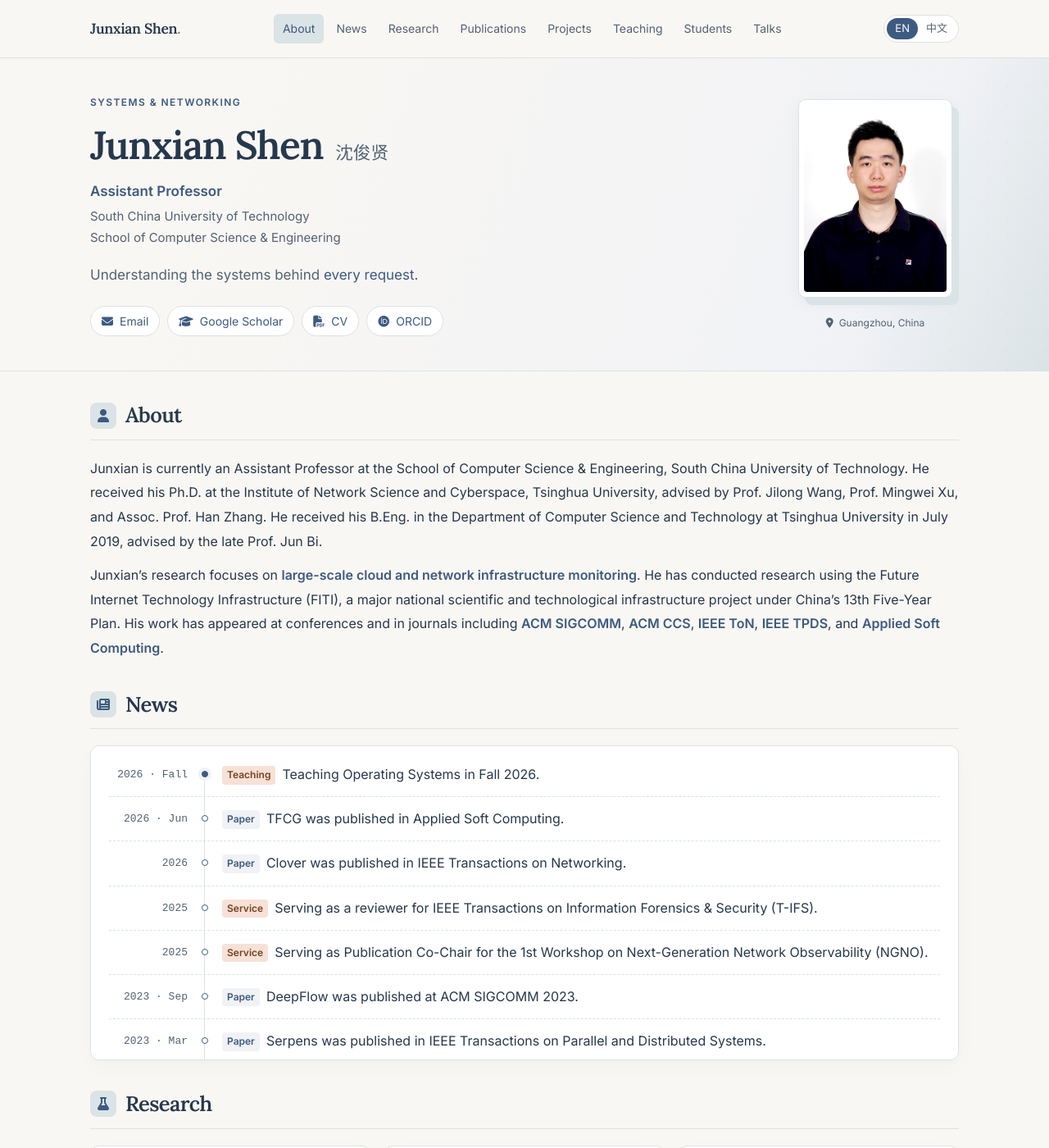
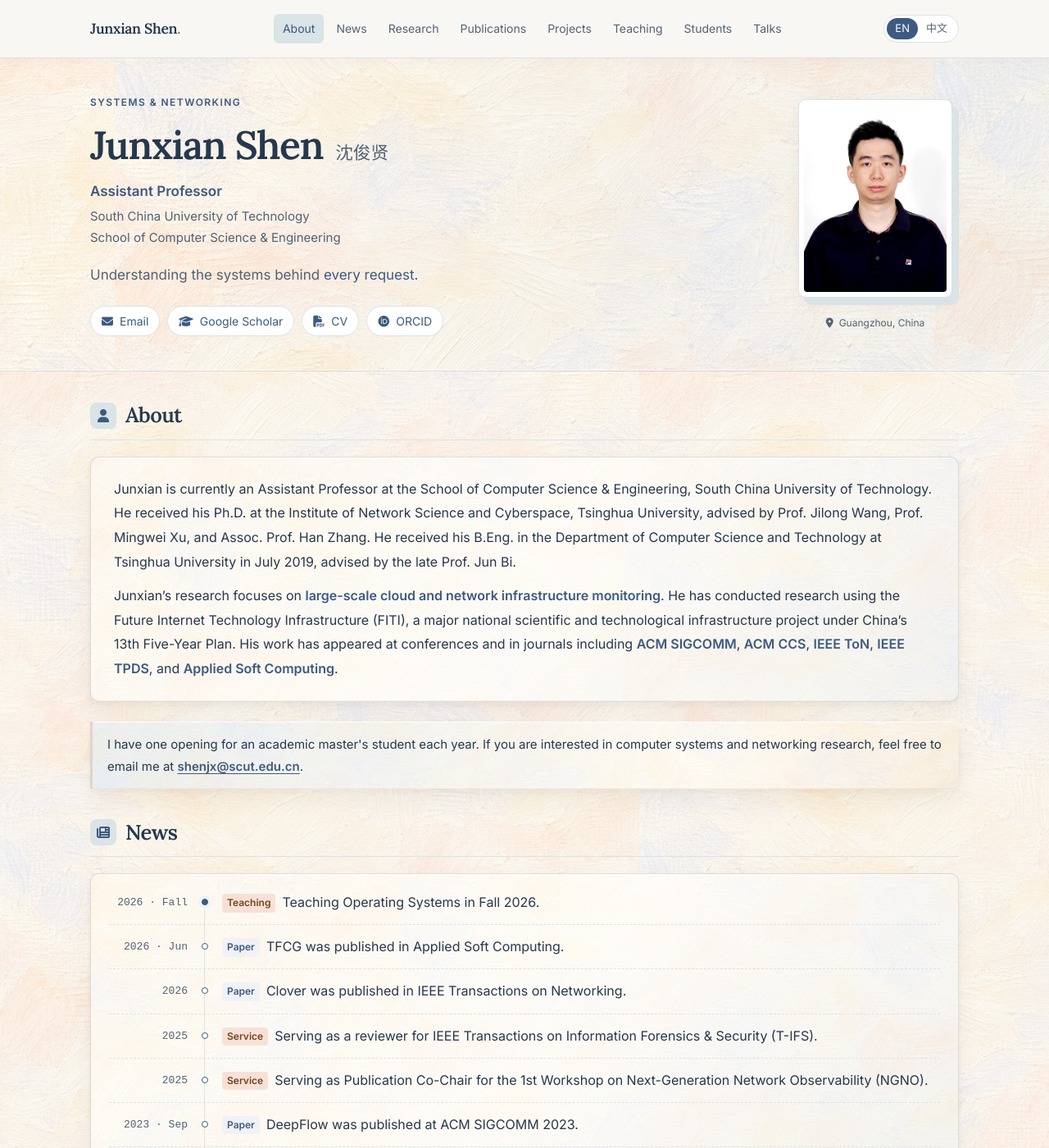
Before and after one commit to Junxian-Shen/Junxian-Shen.github.io, a Jekyll site: the page built from _pages/about.md, in a window 1280 px wide and 1400 px high. Shown: the whole window at 82% size. Built offline with Jekyll 4.4.1, drawn with Linux system fonts in a browser that asks for light colours; some of the changed text lies outside the part shown.

Commit message:
Update students, recruitment contact, teaching term, and oil-painted backgrounds

```diff
--- a/_config.yml
+++ b/_config.yml
@@ -28,7 +28,7 @@ author:
   location         : "Guangzhou, Guangdong,China"
   employer         : "South China University of Technology"
   uri              : # URL
-  email            : "shenjx22@mails.tsinghua.edu.cn"
+  email            : "shenjx@scut.edu.cn"
 
   # Academic websites
   arxiv            : # URL - Update with the correct link to your profile
--- a/_data/home.yml
+++ b/_data/home.yml
@@ -11,6 +11,8 @@ cv: "/files/CV_EN.pdf"
 cv_zh: "/files/CV_ZH.pdf"
 eyebrow: "Systems & Networking"
 eyebrow_zh: "计算机系统与网络"
+recruitment: "I have one opening for an academic master's student each year. If you are interested in computer systems and networking research, feel free to email me at"
+recruitment_zh: "我每年有 1 个学术型硕士研究生招生名额。欢迎对计算机系统与网络研究感兴趣的同学通过邮件联系我："
 
 # 用 **加粗**、*斜体*；每个 biography 条目是一段。
 headline: "Understanding the systems behind *every request.*"
--- a/_data/students.yml
+++ b/_data/students.yml
@@ -4,3 +4,8 @@
   initials: "YT"
   stage: "Year 1 Master"
   stage_zh: "硕士一年级"
+- name: "Huiyi Qiu"
+  name_zh: "邱慧仪"
+  initials: "HQ"
+  stage: "Year 4 Undergraduate"
+  stage_zh: "本科四年级"
--- a/_data/teaching.yml
+++ b/_data/teaching.yml
@@ -6,5 +6,5 @@
 
 - title: "High-Level Programming in C++ (I)"
   title_zh: "高级语言程序设计 C++（一）"
-  term: "2025"
-  term_zh: "2025 年"
+  term: "Fall 2025"
+  term_zh: "2025 年秋季学期"
--- a/_includes/home-content.html
+++ b/_includes/home-content.html
@@ -47,6 +47,9 @@
   <section class="about-section shell" aria-labelledby="bio-title">
     <header class="section-heading"><div><i class="icon icon-user" aria-hidden="true"></i><h2 id="bio-title">{{ ui.about }}</h2></div></header>
     <div class="about-copy">{% for paragraph in biography %}<div class="intro-bio">{{ paragraph | markdownify }}</div>{% endfor %}</div>
+    {% assign recruitment = home.recruitment %}
+    {% if lang == 'zh' %}{% assign recruitment = home.recruitment_zh | default: home.recruitment %}{% endif %}
+    {% if recruitment and recruitment != '' %}<p class="recruitment-note">{{ recruitment | escape }} {% if site.author.email and site.author.email != '' %}<a href="mailto:{{ site.author.email | escape }}">{{ site.author.email | escape }}</a>{% if lang == 'zh' %}。{% else %}.{% endif %}{% endif %}</p>{% endif %}
   </section>
 
   <section class="news-section shell" id="news" aria-labelledby="news-title">
--- a/_sass/_home.scss
+++ b/_sass/_home.scss
@@ -1,4 +1,5 @@
 /* Single-page academic profile. Fonts and icons are served locally. */
+$canvas-texture: url("../../images/ivory-oil-canvas.jpg");
 :root {
   --sans: "Profile Inter", -apple-system, BlinkMacSystemFont, "Segoe UI", "PingFang SC", "Microsoft YaHei", sans-serif;
   --serif: "Profile Lora", Georgia, serif;
@@ -8,7 +9,7 @@
 }
 * { box-sizing: border-box; }
 html { font-size: 16px; scroll-behavior: smooth; scroll-padding-top: 6rem; }
-body { margin: 0; color: var(--ink); background: var(--paper); font-family: var(--sans); line-height: 1.7; -webkit-font-smoothing: antialiased; }
+body { margin: 0; color: var(--ink); background: var(--paper); background-image: linear-gradient(rgba(249,247,243,.28), rgba(249,247,243,.28)), $canvas-texture; background-size: auto, 780px auto; font-family: var(--sans); line-height: 1.7; -webkit-font-smoothing: antialiased; }
 a { color: inherit; text-underline-offset: .2em; }
 img { display: block; max-width: 100%; height: auto; }
 figure, p, h1, h2, h3, h4 { margin: 0; }
@@ -38,7 +39,7 @@ figure, p, h1, h2, h3, h4 { margin: 0; }
 .text-link:hover { text-decoration: underline; }
 
 /* Transparent-looking navigation and a small language capsule. */
-.site-header { position: sticky; top: 0; z-index: 30; border-bottom: 1px solid var(--line); background: var(--paper); }
+.site-header { position: sticky; top: 0; z-index: 30; border-bottom: 1px solid rgba(61,90,128,.14); background: var(--paper); box-shadow: 0 3px 15px rgba(70,56,42,.035); }
 .header-inner { display: flex; align-items: center; justify-content: space-between; min-height: 70px; gap: 25px; }
 .brand { font: 600 1.1rem/1.4 var(--serif); letter-spacing: -.02em; white-space: nowrap; text-decoration: none; }
 .brand-dot { color: var(--orange); }
@@ -51,8 +52,7 @@ figure, p, h1, h2, h3, h4 { margin: 0; }
 .language-switch a:not([aria-current]):hover { color: var(--blue); background: var(--mist); }
 
 /* A light profile banner; no oversized slogan or research-overview panel. */
-.hero-band { position: relative; overflow: hidden; border-bottom: 1px solid var(--line); background: linear-gradient(112deg, var(--paper) 20%, var(--mist) 82%, var(--line)); }
-.hero-band::before { content: ""; position: absolute; inset: 0 0 0 52%; background-image: radial-gradient(var(--blue) .65px, transparent .8px); background-size: 23px 23px; opacity: .13; pointer-events: none; -webkit-mask-image: linear-gradient(to right, transparent, #000); mask-image: linear-gradient(to right, transparent, #000); }
+.hero-band { position: relative; overflow: hidden; border-bottom: 1px solid rgba(61,90,128,.16); background-color: var(--paper); background-image: linear-gradient(112deg, rgba(251,245,234,.18) 15%, rgba(222,231,237,.26) 85%), $canvas-texture; background-size: auto, 1000px auto; background-position: center; box-shadow: inset 0 -1px rgba(255,255,255,.65); }
 .intro { position: relative; display: grid; grid-template-columns: minmax(0, 1fr) 196px; gap: 64px; align-items: center; padding-block: 44px 42px; }
 .eyebrow { color: var(--blue); font-size: .75rem; letter-spacing: .12em; text-transform: uppercase; font-weight: 600; margin-bottom: 13px; }
 h1 { font: 600 clamp(2.3rem, 4.3vw, 3rem)/1.2 var(--serif); letter-spacing: -.03em; }
@@ -79,6 +79,23 @@ h1 span { display: inline-block; margin-left: 15px; font: 400 1.35rem/1.4 var(--
 .about-copy { font-size: 1rem; line-height: 1.85; }
 .intro-bio + .intro-bio { margin-top: 12px; }
 .intro-bio strong { color: var(--blue); font-weight: 600; }
+
+/* Each raised panel carries a quieter, finer layer of the same oil paint. */
+.about-copy { padding: 24px 28px; border: 1px solid rgba(255,255,255,.82); border-radius: 11px; }
+.academic-home .about-copy, .academic-home .news-timeline, .academic-home .research-area, .academic-home .academic-records, .academic-home .student-card, .academic-home .talk-grid, .academic-home .recruitment-note {
+  background-color: #fffdf9;
+  background-image: linear-gradient(125deg, rgba(255,253,247,.52), rgba(255,254,251,.76) 52%, rgba(235,241,245,.46)), $canvas-texture;
+  background-size: auto, 560px auto;
+  background-position: center, 18% 28%;
+  border-color: rgba(163,160,149,.3);
+  box-shadow: inset 0 1px 0 rgba(255,255,255,.9), inset 0 -1px 0 rgba(135,126,108,.06), 0 3px 7px rgba(70,56,42,.035), 0 12px 28px rgba(70,56,42,.065);
+}
+.academic-home .news-timeline, .academic-home .student-card:nth-child(2n), .academic-home .research-area:nth-child(2n) { background-position: center, 76% 62%; }
+.academic-home .academic-records, .academic-home .talk-grid { background-position: center, 40% 85%; }
+.academic-home .recruitment-note {
+  background-image: linear-gradient(110deg, rgba(224,235,243,.55), rgba(255,253,246,.62) 70%, rgba(245,231,213,.35)), $canvas-texture;
+  background-position: center, 30% 42%;
+}
 
 /* The news panel grows gracefully: after several entries it scrolls in place. */
 .news-timeline { max-height: 24rem; overflow-y: auto; padding: 8px 22px; border: 1px solid var(--line); border-radius: 11px; background: var(--surface); box-shadow: var(--shadow); scrollbar-width: thin; scrollbar-color: var(--line) transparent; }
@@ -144,6 +161,8 @@ h1 span { display: inline-block; margin-left: 15px; font: 400 1.35rem/1.4 var(--
 .course-term { color: var(--muted); font-size: .875rem; }
 
 /* Initials-based member cards keep the student list simple to maintain. */
+.recruitment-note { margin-top: 24px; padding: 14px 18px; border-left: 3px solid var(--blue); border-radius: 0 8px 8px 0; background: var(--surface); font-size: .9375rem; line-height: 1.8; }
+.recruitment-note a { color: var(--blue); font-weight: 600; overflow-wrap: anywhere; }
 .students-group-title { margin-bottom: 14px; font-size: 1rem; font-weight: 600; }
 .students-group-title span { margin-left: 4px; color: var(--muted); font-size: .8125rem; font-weight: 400; }
 .students-grid { display: grid; grid-template-columns: repeat(auto-fill, minmax(min(100%, 220px), 1fr)); gap: 17px; }
@@ -253,6 +272,7 @@ h1 span { display: inline-block; margin-left: 15px; font: 400 1.35rem/1.4 var(--
   .footer-links { margin: 0; }
 }
 @media (prefers-reduced-motion: reduce) { html { scroll-behavior: auto; } * { transition: none !important; } }
+@media (max-width: 600px) { .about-copy { padding: 18px; } }
 @media print {
   .site-header, .profile-links, .back-top { display: none; }
   body, .hero-band, .site-footer { background: #fff; }
```
Also changed, not shown: images/ivory-oil-canvas.jpg (added).
